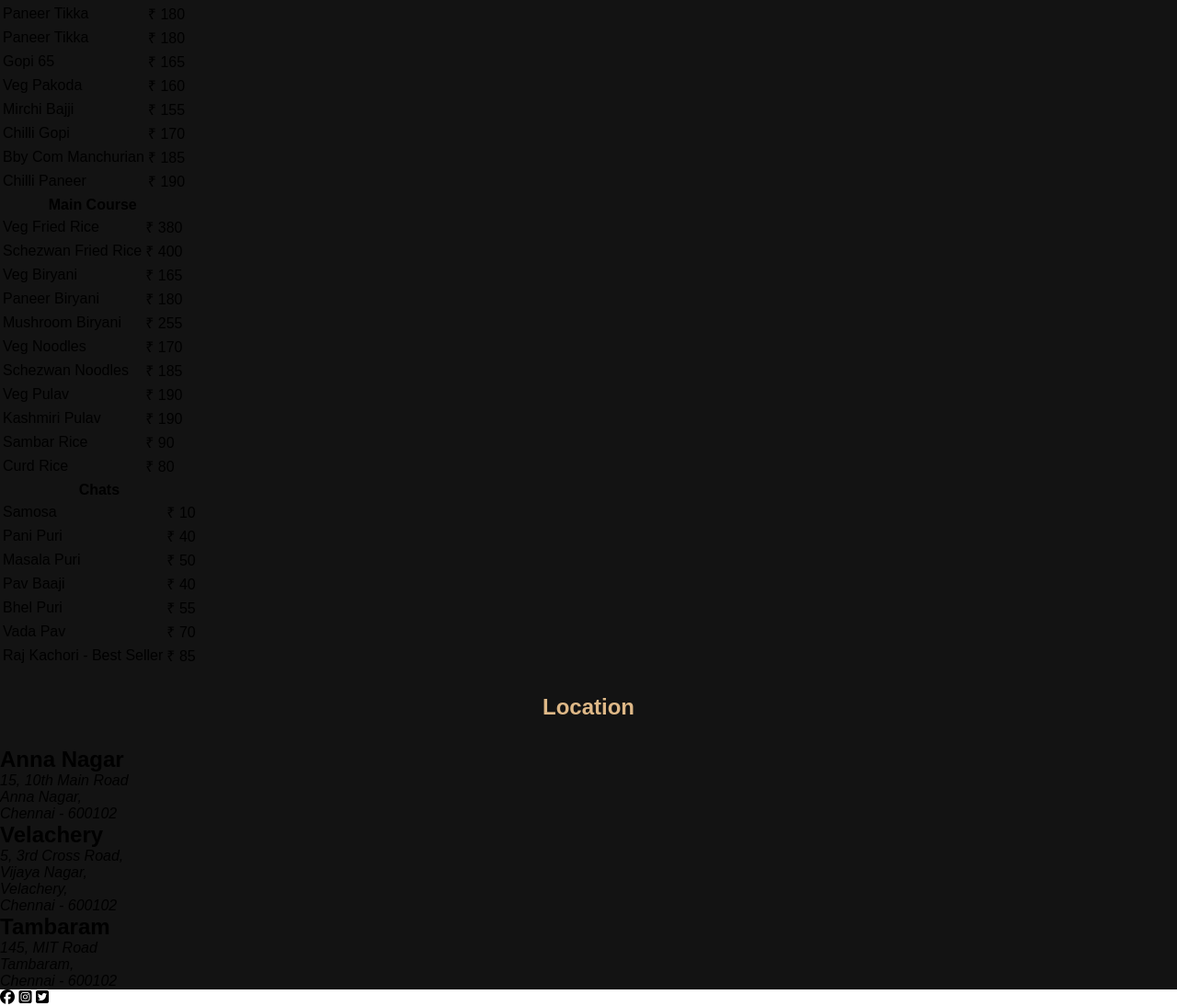
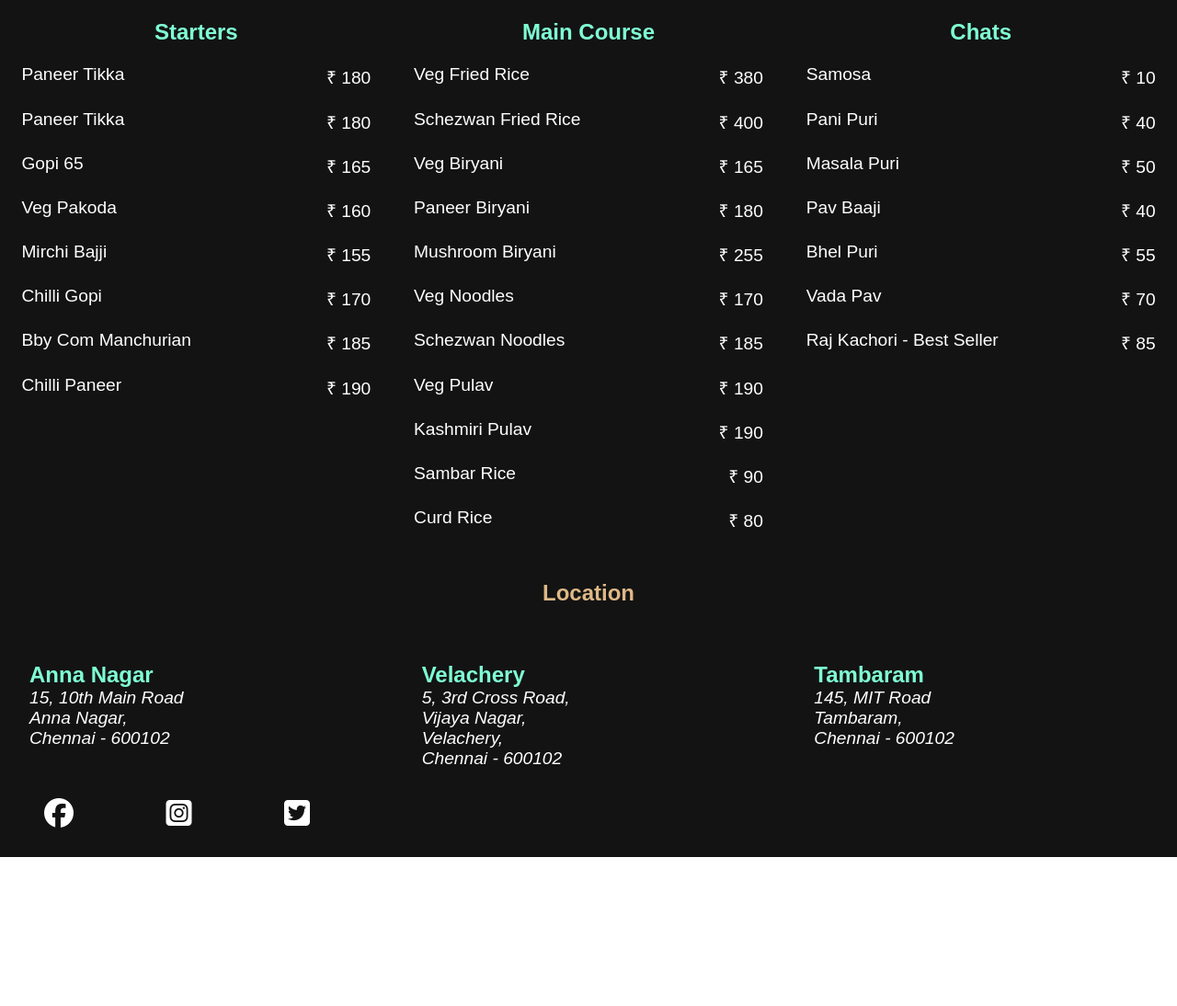
Before and after one commit to jasim2003ahamed/Restaurant, a plain HTML site: page index.html in a window 1280 px wide. Shown: the part 907-2001 px from the top of the page at 92% size. After the commit the page ends 1839 px from the top, so only its background shows below. Drawn offline with Linux system fonts and the light colour scheme.

Commit message:
Add files via upload

```diff
--- a/css/style.css
+++ b/css/style.css
@@ -93,6 +93,7 @@ button a{
     justify-content: center;
     padding:1.8rem;
     color: burlywood;
+    background:rgb(19, 19, 19);
 }
 
 table{
@@ -128,10 +129,13 @@ table tr,.page3 address{
     justify-self: right;
 }
 
-.anna,.velachery,.tambaram{
-    margin:2rem 2rem 0 ;
+/* .page3{
+    margin:0 0rem 0rem;
+} */
+
+.velachery,.tambaram,.anna{
+    padding: 2rem;
 }
-
 footer{
     height: 100%;
     background:rgb(19, 19, 19)
@@ -152,6 +156,7 @@ footer{
     .page1{
         background-color: black;
         height: 100vh;
+        width: 100vw;
     }
 
     .img {
@@ -234,8 +239,9 @@ button a{
 .page2,.page3{
     /* background: linear-gradient(to right,rgb(54, 51, 51),rgb(53,52,52)); */
     background:rgb(19, 19, 19);
-    /* display: grid; */
-    /* grid-template-columns: 1fr 1fr 1fr; */
+    display: grid;
+    grid-template-columns: 1fr 1fr 1fr;
+    color: white;
 }
 
 #location,#menu{
@@ -243,6 +249,56 @@ button a{
     justify-content: center;
     padding:1.8rem;
     color: burlywood;
+    background:rgb(19, 19, 19);
 }
 
+
+table{
+    padding: 1.4rem;
+    display: grid;
+    grid-template-columns: 1fr ;
 }
+
+table th,.page3 h2{
+    font-size: 1.5rem;
+    color: aquamarine;
+}
+
+
+table tr,.page3 address{
+    font-size:1.2rem;
+    color: white;
+}
+
+.page2 tr{
+    margin-top: 1.2rem;
+    display: flex;
+    justify-content:center;
+}
+
+.page2 td:nth-child(1){
+    flex: 1;
+    justify-self: left;
+
+}
+
+.page2 td:nth-child(2){
+    justify-self: right;
+}
+
+.anna,.velachery,.tambaram{
+    margin:2rem 2rem 0 ;
+}
+
+footer{
+    height: 100%;
+    background:rgb(19, 19, 19)
+}
+
+
+.faceb i{
+    color: white;
+    font-size: 2rem;
+    margin:2rem 3rem ;
+}
+}
--- a/index.html
+++ b/index.html
@@ -13,8 +13,8 @@
     <header>
         <h2>Tasty Hut</h2>
         <nav>
-            <a href="" class="menu">Menu</a>
-            <a href="" class="location">Location</a>
+            <a href="#menu" class="menu">Menu</a>
+            <a href="#location" class="location">Location</a>
         </nav>
     </header>
 
@@ -31,21 +31,25 @@
             Call us +91 7639294693
         </div>
 
-        <button>
-        <a href="">Order Online</a>
+        <button class="btn">
+        <a href="https://www.swiggy.com/">Order Online</a>
         </button>
+        </div>
 
-    </div>
 
     <div class="img" >
+        <!-- <img src="../media/burger.jpg" alt=""> -->
 
     </div>
     </div>
 
+    <h2 id="menu">Menu</h2>
 
     <div class="page2">
-        <h2 id="menu">Menu</h2>
-        <table >
+
+        <table>
+
+
 
             <th colspan="2">Starters</th>
             <tr>
@@ -169,8 +173,10 @@
     </div>
 
 
+
+    <h2 id="location">Location</h2>
     <div class="page3">
-        <h2 id="location">Location</h2>
+
         <div class="anna">
             <h2>Anna Nagar</h2>
             <address>
```
